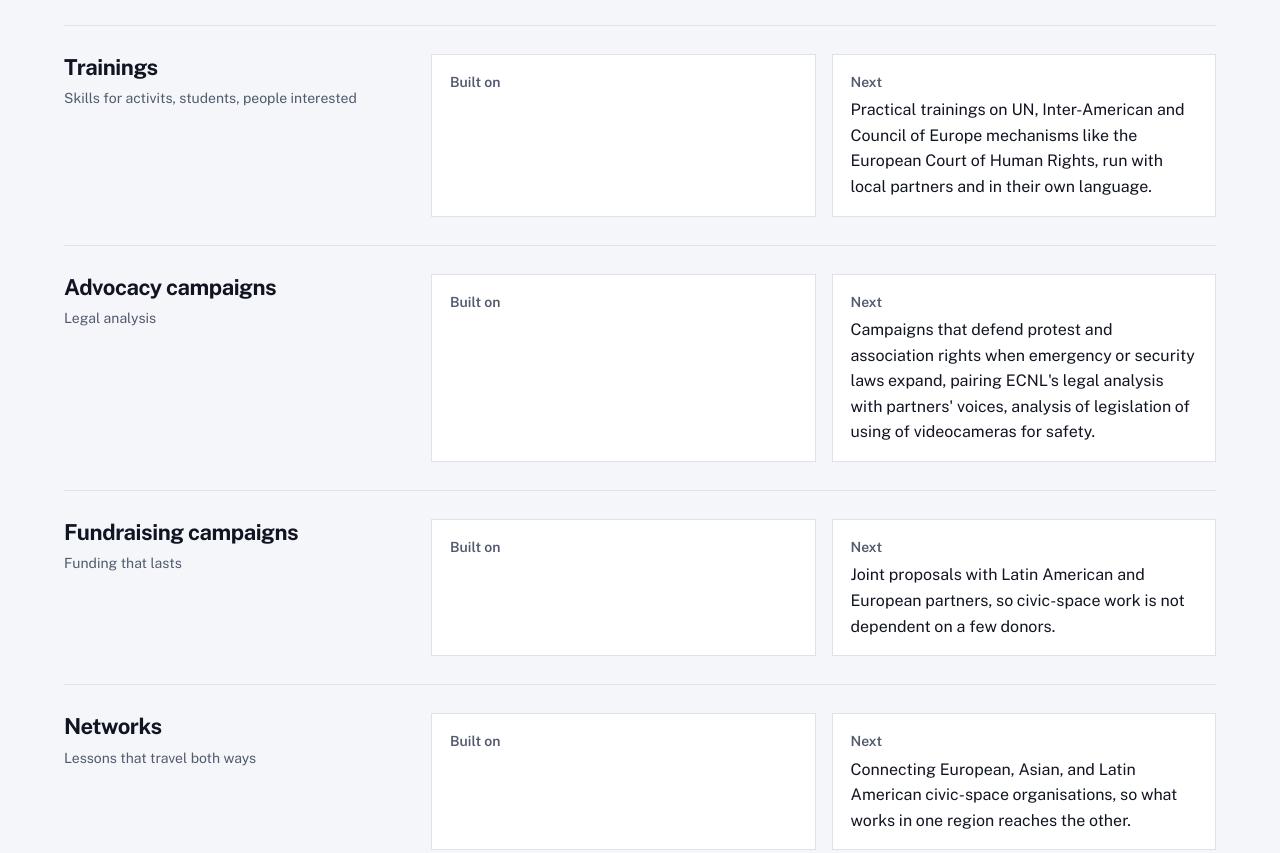
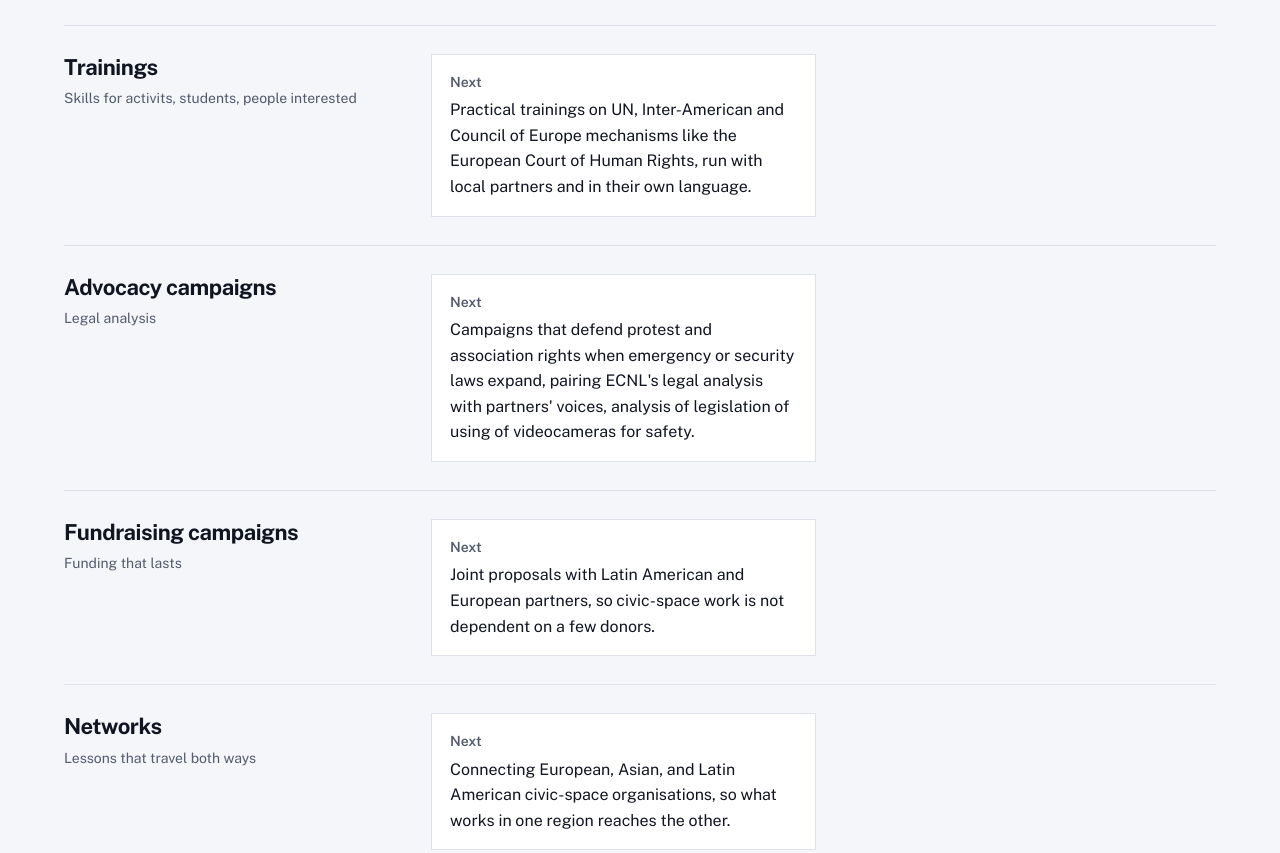
Before and after one commit to AuraArbulu25/ENCL_creative, a plain HTML site: page index.html in a window 1280 px wide. Shown: the part 3374-4227 px from the top of the page. Drawn offline with nearby package versions, Linux system fonts and the light colour scheme.

Commit message:
Remove 'Built on' from group display in index.html
Removed 'Built on' information from group display.

```diff
--- a/index.html
+++ b/index.html
@@ -262,7 +262,7 @@ svg text{font-family:"Public Sans",system-ui,sans-serif}
     $('f-intro').textContent=f.intro||'';
     const pilots=`<div class="group"><div><h3>${esc(f.pilots_title)}</h3><p class="kind">${esc(f.pilots_kind)}</p></div><div class="pilots">`+
       (f.pilots||[]).map(p=>`<div class="pilot"><span class="status ${p.published?'live':'dev'}">${esc(p.status)}</span><h4>${esc(p.name)}</h4><p>${esc(p.text)}</p></div>`).join('')+`</div></div>`;
-    const groups=(f.groups||[]).map(g=>`<div class="group"><div><h3>${esc(g.title)}</h3><p class="kind">${esc(g.kind)}</p></div><div class="pair"><div><b>Built on</b><p>${esc(g.built_on)}</p></div><div><b>Next</b><p>${esc(g.next)}</p></div></div></div>`).join('');
+    const groups=(f.groups||[]).map(g=>`<div class="group"><div><h3>${esc(g.title)}</h3><p class="kind">${esc(g.kind)}</p></div><div class="pair"><div><b>Next</b><p>${esc(g.next)}</p></div></div></div>`).join('');
     $('groups').innerHTML=pilots+groups;
     const ai=d.ai||{};
     $('ai-title').textContent=ai.title||'';
```
